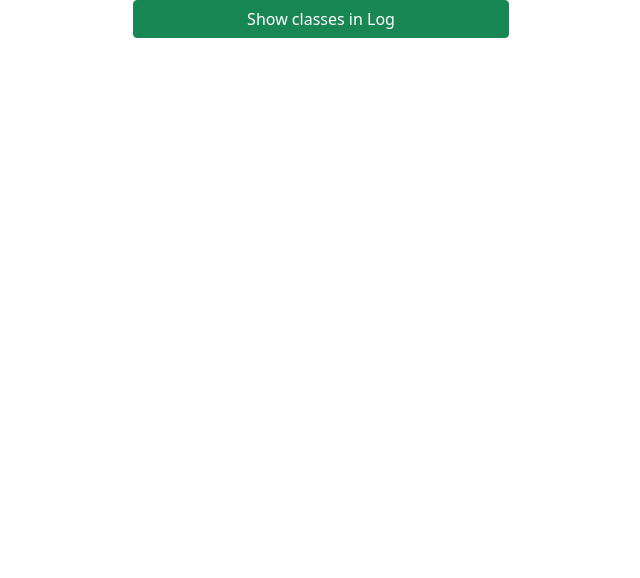
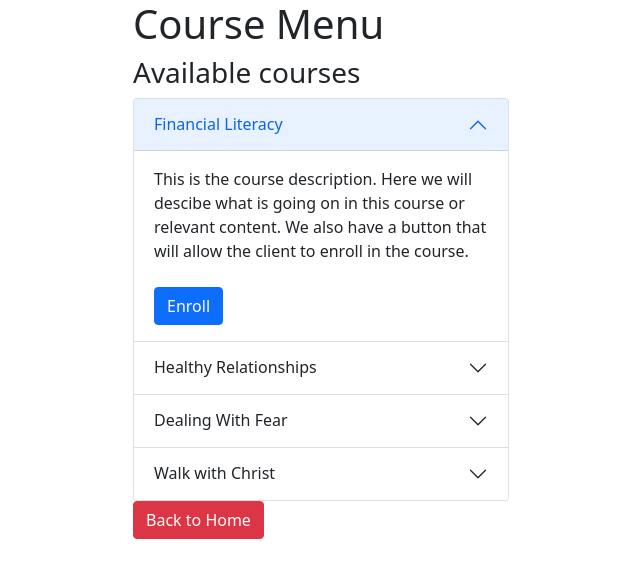
Before and after one commit to GQW19/golden-bulls, a React (Create React App) app in the folder atlanta-mission/: page /classes in a window 1280 px wide. Shown: the top 578 px of the page, without its empty margins (319-959 px from the left). Built offline with nearby package versions, Linux system fonts and the light colour scheme; no server answers.

Commit message:
Final Comit

```diff
--- a/atlanta-mission/src/components/Classes.js
+++ b/atlanta-mission/src/components/Classes.js
@@ -1,9 +1,8 @@
-import React from "react";
-
-import { getDocs , collection } from "firebase/firestore";
+import React, { useState } from "react";
 import { db } from "../firebase";
-
-
+import Accordion from 'react-bootstrap/Accordion'
+import { getAuth, onAuthStateChanged } from "firebase/auth";
+import { collection, query, where, getDocs } from "firebase/firestore";
 import { Button } from "react-bootstrap";
 import { useNavigate } from "react-router";
 import { useUserAuth } from "../UserAuthContext"
@@ -15,6 +14,53 @@ import { useUserAuth } from "../UserAuthContext"
 
  const Classes = () => {
 
+    const [email, setEmail] = useState("");
+    const [password, setPassword] = useState("");
+    const [error, setError] = useState("");
+    const { logIn, googleSignIn } = useUserAuth();
+    const navigate = useNavigate();
+
+
+    const NavigateHome = async (e) => {
+
+
+        e.preventDefault();
+        setError("");
+        try {
+
+          //reseting variables
+          const auth = getAuth();
+          const user = auth.currentUser;
+
+          //here we are instancing the collection and then querying the collection to get a row where uid ==s the uid of the currently signed in user
+          const CaseWorkers = collection(db, "Usergroup");
+          const q = query(CaseWorkers, where("UID", "==", user.uid));
+
+          //actually executing the query and getting
+          const querySnapshot = await getDocs(q);
+          const result = []
+          querySnapshot.forEach((doc) => {
+            // doc.data() is never undefined for query doc snapshots
+            result.push(doc.data().group_ID);
+
+          });
+
+          console.log(result);
+
+          if ( result.length ===0){
+            console.log("Client homepage")
+            navigate("/home");
+          }else{
+            console.log("CaseWorker homepage")
+            navigate("/HomeCaseWorker");
+          }
+
+
+
+        } catch (err) {
+          setError(err.message);
+        }
+      };
 
     const GetCourses = async () => {
     //Create a constant to initialize the collection
@@ -35,15 +81,79 @@ import { useUserAuth } from "../UserAuthContext"
 
     };
 
+    function test(){
+        return(
+
+<>
+
+<Accordion defaultActiveKey="0" >
+  <Accordion.Item eventKey="0">
+    <Accordion.Header>Financial Literacy</Accordion.Header>
+    <Accordion.Body>
+      This is the course description. Here we will descibe what is going on
+      in this course or relevant content. We also have a button that
+      will allow the client to enroll in the course.
+      <br></br><br></br><Button variant="primary" type="Submit">Enroll</Button>
+    </Accordion.Body>
+  </Accordion.Item>
+  <Accordion.Item eventKey="1">
+    <Accordion.Header>Healthy Relationships</Accordion.Header>
+    <Accordion.Body>
+    This is the course description. Here we will descibe what is going on
+      in this course or relevant content. We also have a button that
+      will allow the client to enroll in the course.
+      <br></br><br></br><Button variant="primary" type="Submit">Enroll</Button>
+    </Accordion.Body>
+  </Accordion.Item>
+  <Accordion.Item eventKey="2">
+    <Accordion.Header>Dealing With Fear</Accordion.Header>
+    <Accordion.Body>
+    This is the course description. Here we will descibe what is going on
+      in this course or relevant content. We also have a button that
+      will allow the client to enroll in the course.
+      <br></br><br></br><Button variant="primary" type="Submit">Enroll</Button>
+    </Accordion.Body>
+  </Accordion.Item> <Accordion.Item eventKey="3">
+    <Accordion.Header>Walk with Christ</Accordion.Header>
+    <Accordion.Body>
+    This is the course description. Here we will descibe what is going on
+      in this course or relevant content. We also have a button that
+      will allow the client to enroll in the course.
+      <br></br><br></br><Button variant="primary" type="Submit">Enroll</Button>
+    </Accordion.Body>
+  </Accordion.Item>
+    </Accordion>
+</>
+
+
+        );
+    }
+
+
     return (
+<>
+        <div>
+       <h1>Course Menu</h1>
+       </div>
 
-        <div className="d-grid gap-2">
-            <Button variant="btn btn-success" onClick={GetCourses}>Show classes in Log</Button>
-        </div>
+       <div>
+       <h3>Available courses</h3>
+       </div>
+
+            <>
+            {test()}
+            </>
 
 
 
+            <>
+            <Button
+            variant="danger"
+            type="Submit"
+            onClick={NavigateHome}>Back to Home</Button>
+            </>
 
+            </>
   );
 };
 
--- a/atlanta-mission/src/components/Home.js
+++ b/atlanta-mission/src/components/Home.js
@@ -15,6 +15,8 @@ import Card from 'react-bootstrap/Card'
 const Home = () => {
   const { logOut, user } = useUserAuth();
   const navigate = useNavigate();
+
+  //log out function
   const handleLogout = async () => {
     try {
       await logOut();
@@ -23,6 +25,8 @@ const Home = () => {
       console.log(error.message);
     }
   };
+
+  //navigate to class
   const handleToClasses = async () => {
     try {
       navigate("/Classes");
@@ -81,7 +85,7 @@ const Home = () => {
     <Nav.Link eventKey="1">Get Messages</Nav.Link>
   </Nav.Item>
   <Nav.Item>
-    <Nav.Link eventKey="2">Courses</Nav.Link>
+    <Nav.Link eventKey="2">View Courses</Nav.Link>
   </Nav.Item>
   <Nav.Item>
     <Nav.Link eventKey="3">Log out</Nav.Link>
@@ -91,10 +95,10 @@ const Home = () => {
 
 
       <div className="p-4 box mt-3 text-center">
-        Welcome To The Client Landing Page <br />
+        <h2>Welcome To The Client Landing Page</h2> <br />
         {user && user.email}
       </div>
-      <>
+      <div className="p-4 box mt-3 text-center">
       <Card style={{ width: '18rem' }}>
   <Card.Body>
     <Card.Title>Current Case Worker</Card.Title>
@@ -114,7 +118,7 @@ const Home = () => {
 </Dropdown>
   </Card.Body>
 </Card>
-</>
+</div>
 <br></br><br></br>
 <><h3>My Course Statuses</h3></>
 <br></br><br></br>
--- a/atlanta-mission/src/components/HomeCaseWorker.js
+++ b/atlanta-mission/src/components/HomeCaseWorker.js
@@ -172,7 +172,7 @@ function MenuHandle(x){
     <Nav.Link eventKey="1" >Get Messages</Nav.Link>
   </Nav.Item>
   <Nav.Item>
-    <Nav.Link eventKey="2">Courses</Nav.Link>
+    <Nav.Link eventKey="2">View Courses</Nav.Link>
   </Nav.Item>
   <Nav.Item>
     <Nav.Link eventKey="3">Log out</Nav.Link>
@@ -181,14 +181,16 @@ function MenuHandle(x){
     </>
 
      <div className="p-4 box mt-3 text-center">
-        Welcome To The Case Worker Landing Page <br />
+        <h2>Welcome To The Case Worker Landing Page</h2> <br />
         {user && user.email}
       </div>
 
         <br></br> <br></br>
 
-        <h3>Current Mission clients for {userEmail}</h3>
-        <div className="d-grid gap-2">
+        <h3>Current Mission Clients</h3>
+
+
+        <div className="p-4 box mt-3 text-center">
         <>
 
        {displayClients()}
```
